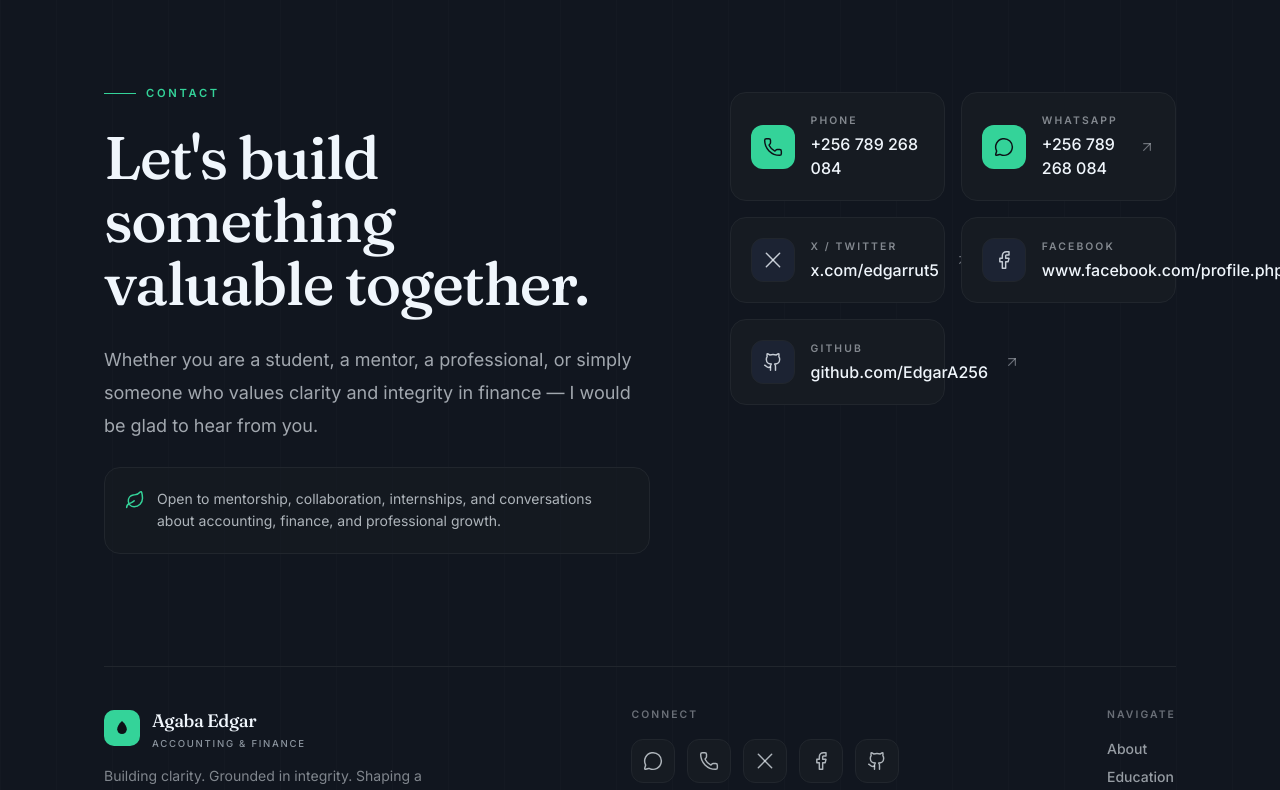
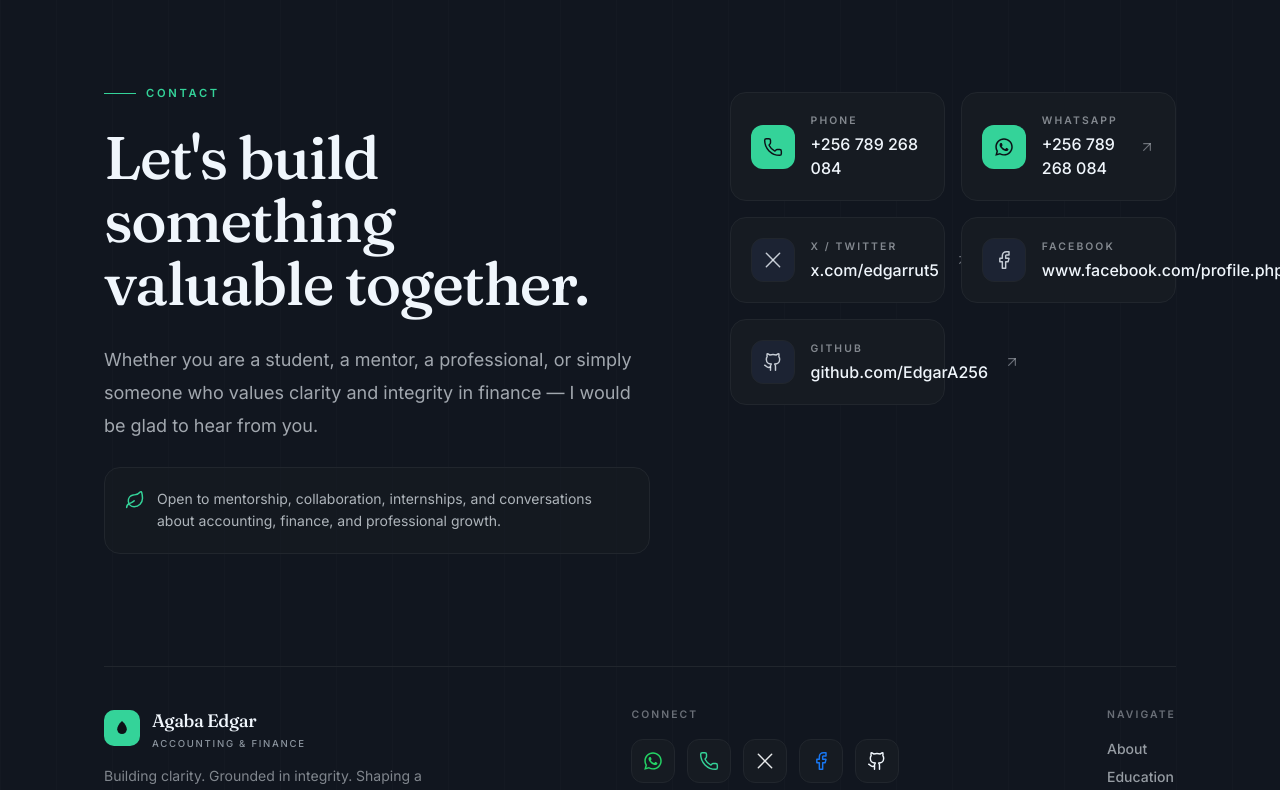
Before and after one commit to EdgarA256/portfolio, a React (Vite) app: page / in a window 1280 px wide. Shown: the part 9880-10670 px from the top of the page. Built offline with nearby package versions, Linux system fonts and the light colour scheme.

Commit message:
Add brand colors to footer social icons

```diff
--- a/package.json
+++ b/package.json
@@ -15,6 +15,7 @@
     "motion": "^14.3.0",
     "react": "^19.2.8",
     "react-dom": "^19.2.8",
+    "react-icons": "^5.7.0",
     "react-type-animation": "^3.2.0",
     "tailwindcss": "^4.3.3"
   },
--- a/src/components/Contact.tsx
+++ b/src/components/Contact.tsx
@@ -4,11 +4,11 @@ import { Reveal } from "./Reveal";
 import { Wordmark } from "./Wordmark";
 
 const socialLinks = [
-  { label: "WhatsApp", icon: "message", href: "https://wa.me/256789268084" },
-  { label: "Phone", icon: "phone", href: "tel:+256789268084" },
-  { label: "X / Twitter", icon: "twitter", href: "https://x.com/edgarrut5" },
-  { label: "Facebook", icon: "facebook", href: "https://www.facebook.com/profile.php?id=61550744050874" },
-  { label: "GitHub", icon: "github", href: "https://github.com/EdgarA256" },
+  { label: "WhatsApp", icon: "whatsapp", href: "https://wa.me/256789268084", color: "#25D366" },
+  { label: "Phone", icon: "phone", href: "tel:+256789268084", color: "#34d399" },
+  { label: "X / Twitter", icon: "twitter", href: "https://x.com/edgarrut5", color: "#e7e9ea" },
+  { label: "Facebook", icon: "facebook", href: "https://www.facebook.com/profile.php?id=61550744050874", color: "#1877F2" },
+  { label: "GitHub", icon: "github", href: "https://github.com/EdgarA256", color: "#f0f6fc" },
 ];
 
 function ContactChannels() {
@@ -82,7 +82,7 @@ function ContactChannels() {
           className="group flex items-center gap-4 rounded-2xl border border-border bg-surface p-5 transition-colors duration-300 hover:border-accent/50 hover:bg-raised"
         >
           <span className="flex h-11 w-11 shrink-0 items-center justify-center rounded-xl bg-accent text-bg">
-            <Icon name="message" className="h-5 w-5" />
+            <Icon name="whatsapp" className="h-5 w-5" />
           </span>
           <span className="flex flex-col">
             <span className="text-[0.65rem] font-semibold uppercase tracking-[0.2em] text-text/50">
@@ -182,7 +182,8 @@ export function Contact() {
                     href={s.href}
                     aria-label={s.label}
                     title={s.label}
-                    className="flex h-11 w-11 items-center justify-center rounded-xl border border-border bg-surface text-text/70 transition-all duration-300 hover:border-accent hover:bg-accent/10 hover:text-accent"
+                    className="flex h-11 w-11 items-center justify-center rounded-xl border border-border bg-surface transition-all duration-300 hover:scale-105"
+                    style={{ color: s.color }}
                   >
                     <Icon name={s.icon} className="h-5 w-5" />
                   </a>
--- a/src/components/Icon.tsx
+++ b/src/components/Icon.tsx
@@ -34,6 +34,7 @@ import {
   ChevronRight,
   type LucideIcon,
 } from "lucide-react";
+import { FaWhatsapp } from "react-icons/fa";
 
 const icons: Record<string, LucideIcon> = {
   sprout: Sprout,
@@ -59,6 +60,7 @@ const icons: Record<string, LucideIcon> = {
   mail: Mail,
   message: MessageCircle,
   phone: Phone,
+  whatsapp: FaWhatsapp as unknown as LucideIcon,
   "arrow-up": ArrowUp,
   "arrow-right": ArrowRight,
   "arrow-up-right": ArrowUpRight,
```
Also changed, not shown: 1 other file (tests, documents, lock files or other folders).
